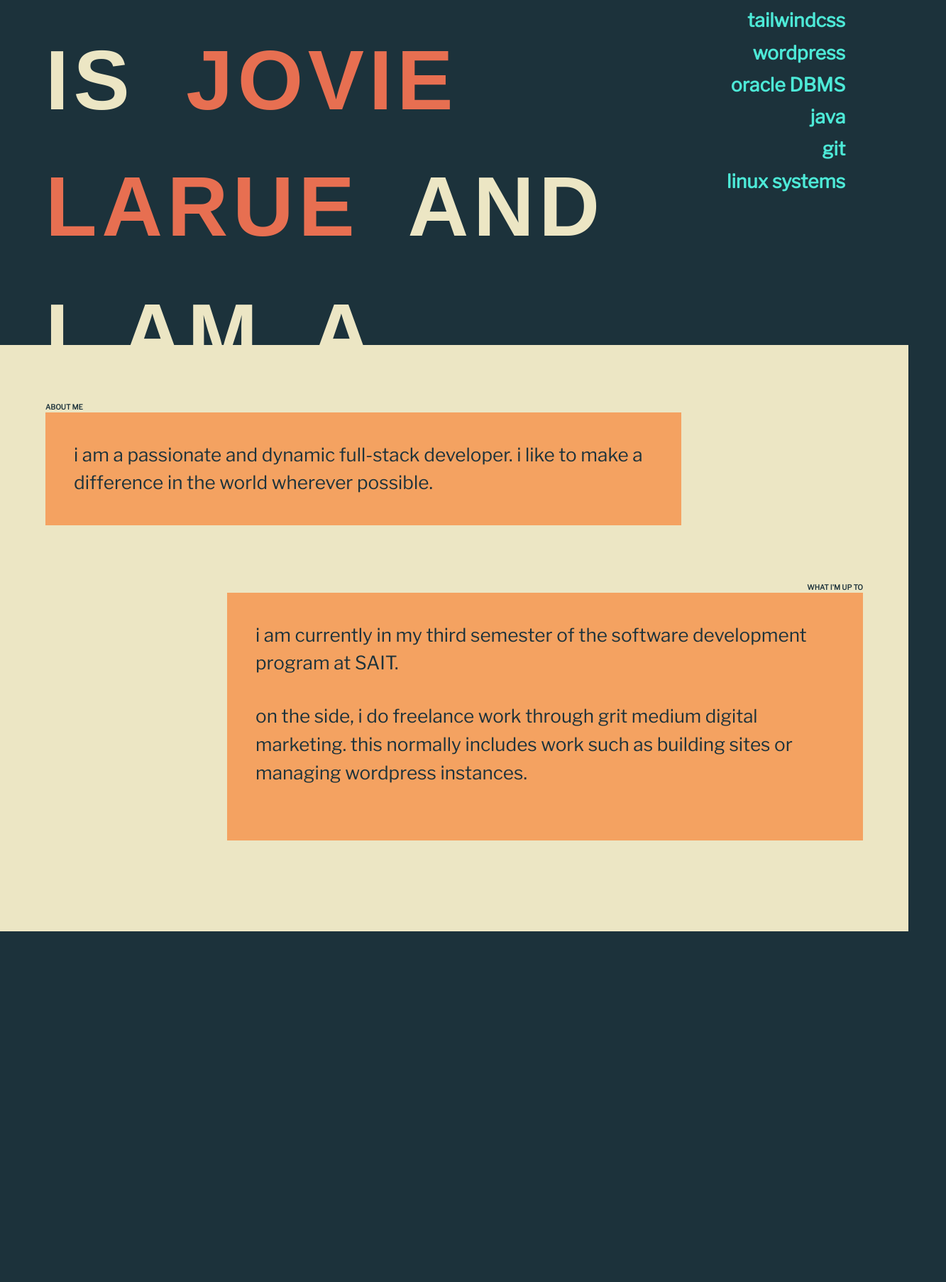
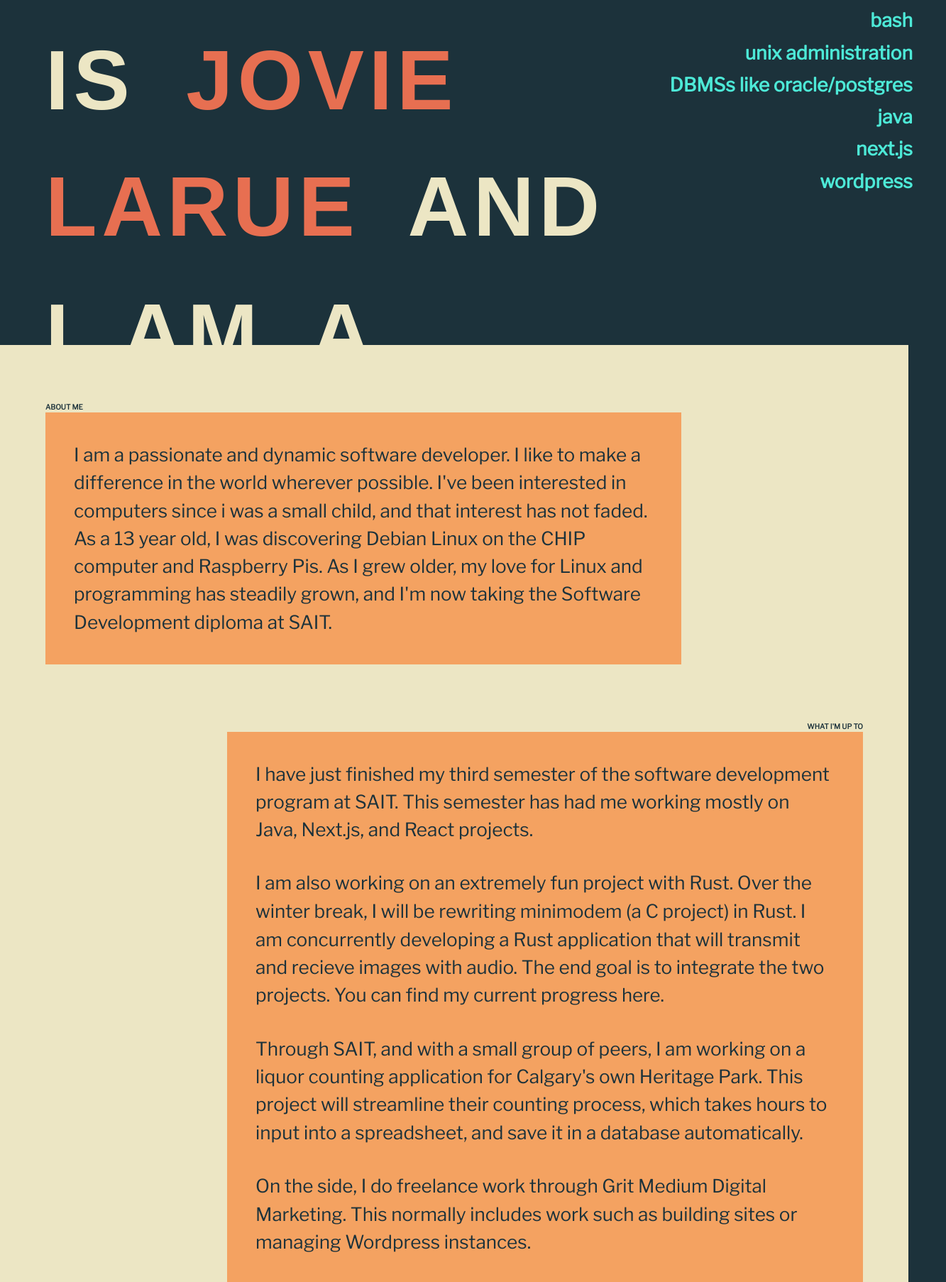
Before and after one commit to jovielarue/portfolio, a React (Vite) app: page / in a window 1280 px wide. Shown: the part 314-2120 px from the top of the page at 71% size, 1333 px wide, since content can reach past the window. Before the commit the page ends 1626 px from the top, so only its background shows below. Built offline with nearby package versions, Linux system fonts and the light colour scheme; a web font is replaced by a local one.

Commit message:
update abilities, about, and resume

```diff
--- a/src/components/Abilities.jsx
+++ b/src/components/Abilities.jsx
@@ -4,14 +4,14 @@ export default function Abilities() {
       <div className="abilities-container">
         <div className="abilities">
           <h2>stuff i'm good at:</h2>
-          <h3>react.js</h3>
+          <h3>rust</h3>
+          <h3>git</h3>
+          <h3>bash</h3>
+          <h3>unix administration</h3>
+          <h3>DBMSs like oracle/postgres</h3>
+          <h3>java</h3>
           <h3>next.js</h3>
-          <h3>tailwindcss</h3>
           <h3>wordpress</h3>
-          <h3>oracle DBMS</h3>
-          <h3>java</h3>
-          <h3>git</h3>
-          <h3>linux systems</h3>
         </div>
       </div>
     </>
--- a/src/components/About.jsx
+++ b/src/components/About.jsx
@@ -6,8 +6,13 @@ export default function About() {
         <h2>ABOUT ME</h2>
         <div className="about-body">
           <p>
-            i am a passionate and dynamic full-stack developer. i like to make a
-            difference in the world wherever possible.
+            I am a passionate and dynamic software developer. I like to make a
+            difference in the world wherever possible. I've been interested in
+            computers since i was a small child, and that interest has not
+            faded. As a 13 year old, I was discovering Debian Linux on the CHIP
+            computer and Raspberry Pis. As I grew older, my love for Linux and
+            programming has steadily grown, and I'm now taking the Software
+            Development diploma at SAIT.
           </p>
         </div>
       </div>
@@ -16,27 +21,49 @@ export default function About() {
         <h2>WHAT I'M UP TO</h2>
         <div className="upto-body">
           <p>
-            i am currently in my third semester of the software development
-            program at SAIT.
+            I have just finished my third semester of the software development
+            program at SAIT. This semester has had me working mostly on Java,
+            Next.js, and React projects.
           </p>
           <p>
-            on the side, i do freelance work through{" "}
+            I am also working on an extremely fun project with Rust. Over the
+            winter break, I will be rewriting{" "}
+            <a
+              href="https://github.com/kamalmostafa/minimodem"
+              target="_blank"
+              rel="noreferrer"
+            >
+              minimodem
+            </a>{" "}
+            (a C project) in Rust. I am concurrently developing a Rust
+            application that will transmit and recieve images with audio. The
+            end goal is to integrate the two projects. You can find my current
+            progress{" "}
+            <a
+              href="https://github.com/jovielarue/audimage"
+              target="_blank"
+              rel="noreferrer"
+            >
+              here
+            </a>
+            .
+          </p>
+          <p>
+            Through SAIT, and with a small group of peers, I am working on a
+            liquor counting application for Calgary's own Heritage Park. This
+            project will streamline their counting process, which takes hours to
+            input into a spreadsheet, and save it in a database automatically.
+          </p>
+          <p>
+            On the side, I do freelance work through{" "}
             <a href="https://gritmedium.com" target="_blank" rel="noreferrer">
-              grit medium digital marketing.
+              Grit Medium Digital Marketing.
             </a>{" "}
-            this normally includes work such as building sites or managing
-            wordpress instances.
+            This normally includes work such as building sites or managing
+            Wordpress instances.
           </p>
         </div>
       </div>
-      {/*<div className="upto-container">
-        <h2>WHAT I'M UP TO</h2>
-        <div className="upto-body">
-          <p>i'm currently working on <Link to='/projects'>several side-projects</Link>.</p>
-          <p>one is an entry system for a local business that i am developing alongside a small team that utilizes react, next.js, and vercel.</p>
-          <p>another is a full-stack application using next.js.</p>
-        </div>
-      </div>*/}
     </>
   );
 }
--- a/src/components/Resume.jsx
+++ b/src/components/Resume.jsx
@@ -14,15 +14,15 @@ export default function Resume() {
           <section className="resume-section">
             <h2>education</h2>
             <div className="resume-section-grouping">
-              <h3>sait</h3>
+              <h3>SAIT</h3>
               <h4>sept. 2023 - present</h4>
             </div>
             <p>
-              i am currently studying in the software development program at the
-              sait school for advanced digital technology, standing at a 4.0
-              gpa.
+              I am currently studying in the software development program at the
+              SAIT School for Advanced Digital Technology, standing at a 4.0
+              GPA.
             </p>
-            <p>my first and second year course material has covered:</p>
+            <p>My first and second year course material has covered:</p>
             <ul>
               <li>html, css, and javascript</li>
               <li>python</li>
@@ -36,38 +36,38 @@ export default function Resume() {
           <section className="resume-section">
             <h2>experience</h2>
             <h4>
-              <Link to="/projects">see projects tab</Link>
+              <Link to="/projects">see projects tab for links</Link>
             </h4>
             <div className="resume-section-grouping">
               <ul>
-                <li>entry system for a local business</li>
+                <li>Entry system for a local business written with Next.js</li>
+                <li>Liquor counting/inventory system for Heritage Park</li>
                 <li>
-                  managing client wordpress installations and creating wordpress
+                  Managing client Wordpress installations and creating Wordpress
                   sites
                 </li>
-                <li>several web projects utilizing react and next.js</li>
-                <li>sait coursearch: placed third in a sait-run hackathon</li>
-                <li>yyc-iosk: placed fourth in the yychacks 2024 hackathon</li>
+                <li>SAIT CourSearch: placed third in a sait-run hackathon</li>
+                <li>YYC-iosk: placed fourth in the YYChacks 2024 hackathon</li>
               </ul>
             </div>
           </section>
           <section className="resume-section">
             <h2>hobbies</h2>
             <ul>
-              <li>music production</li>
-              <li>web development for friends and family</li>
-              <li>reading and writing</li>
-              <li>keeping up with tech news</li>
-              <li>neovim</li>
+              <li>Music production</li>
+              <li>Web development for friends and family</li>
+              <li>Reading and writing</li>
+              <li>Keeping up with tech news</li>
+              <li>Neovim</li>
             </ul>
           </section>
           <section className="resume-section">
             <h2>about me</h2>
             <p id="resume-about">
-              i am a full-stack developer with a passion for helping people
-              create originative solutions to their problems. i am great at
-              working collaboratively, incredible at learning quickly, and
-              always am willing to take on a challenge.
+              I am a developer with a passion for helping people create
+              originative solutions to their problems. I am great at working
+              collaboratively, incredible at learning quickly, and always am
+              willing to take on a challenge.
             </p>
           </section>
         </div>
```
